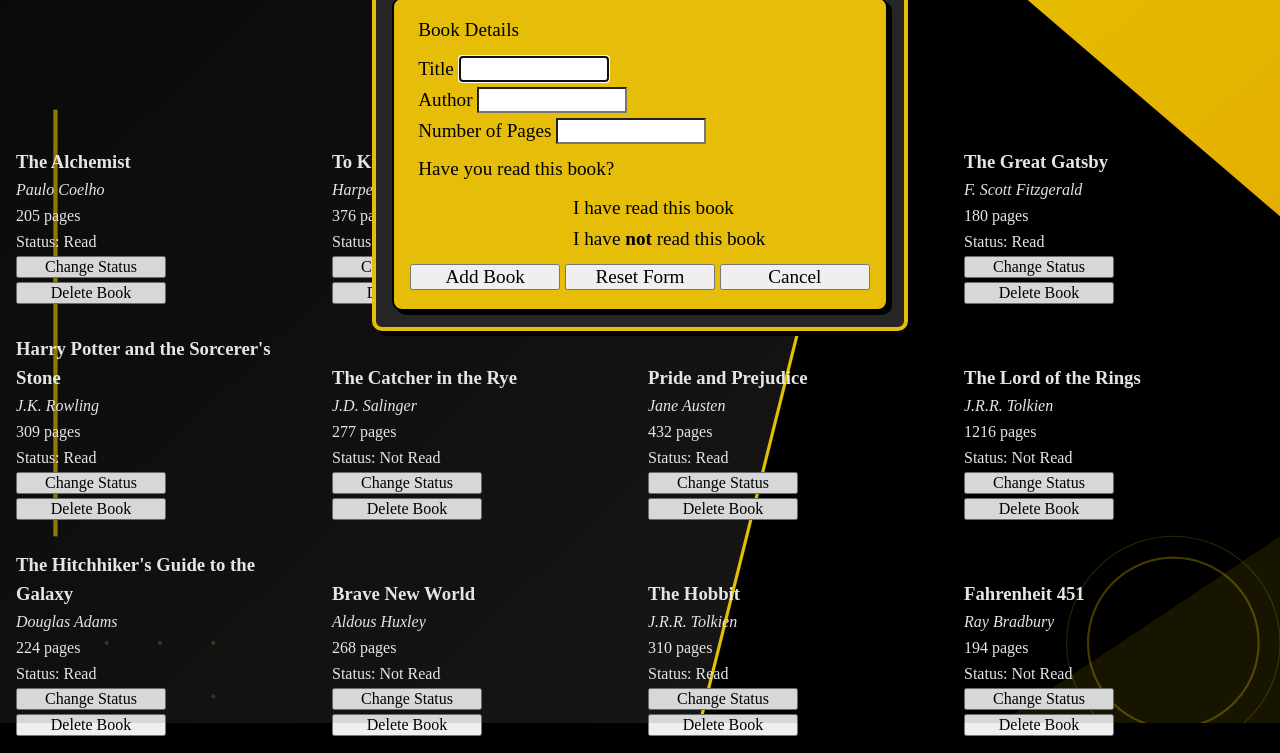
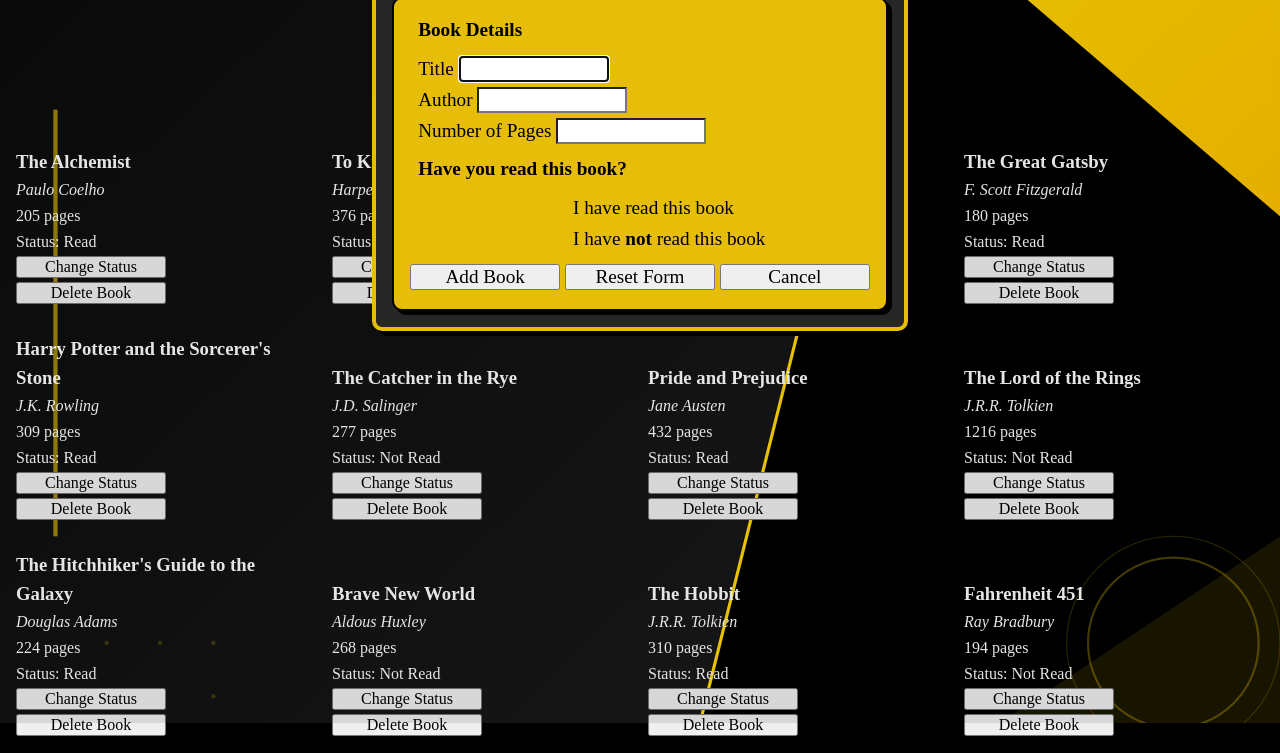
Before and after one commit to Long-Hold/odin-library, a plain HTML site: page index.html in a window 1280 px wide. Both pictures are taken after a click on the button "Add Book". Shown: the part 77-830 px from the top of the page. Drawn offline with Linux system fonts and the light colour scheme.

Commit message:
refactor: Add strong tag around legend text

```diff
--- a/index.html
+++ b/index.html
@@ -42,7 +42,7 @@
                 <!-- The span elements will have a star added that isn't read by assistive technology -->
                 <form id="new-book-form" method="post">
                     <fieldset class="book-details">
-                        <legend>Book Details</legend>
+                        <legend><strong>Book Details</strong></legend>
                         <div>
                             <label>Title <span class="required-star"></span>
                                 <input type="text" name="title" maxlength="64" required></input>
@@ -60,7 +60,7 @@
                         </div>
                     </fieldset>
                     <fieldset class="read-status">
-                        <legend>Have you read this book?</legend>
+                        <legend><strong>Have you read this book?</strong></legend>
                         <div>
                             <input type="radio" name="status" id="read-true" value="read-true" required>
                             <label for="read-true">I have read this book</label>
```
